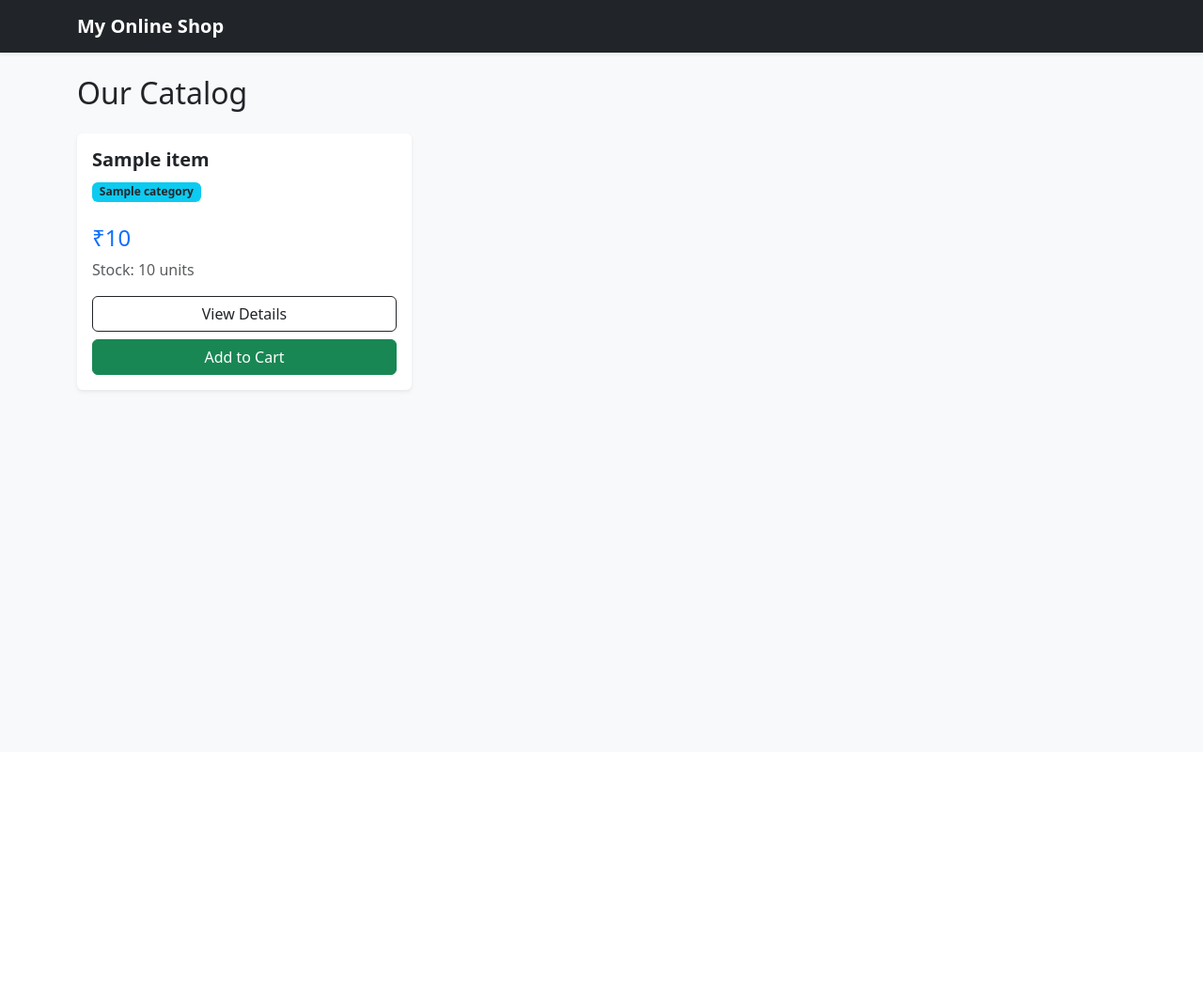
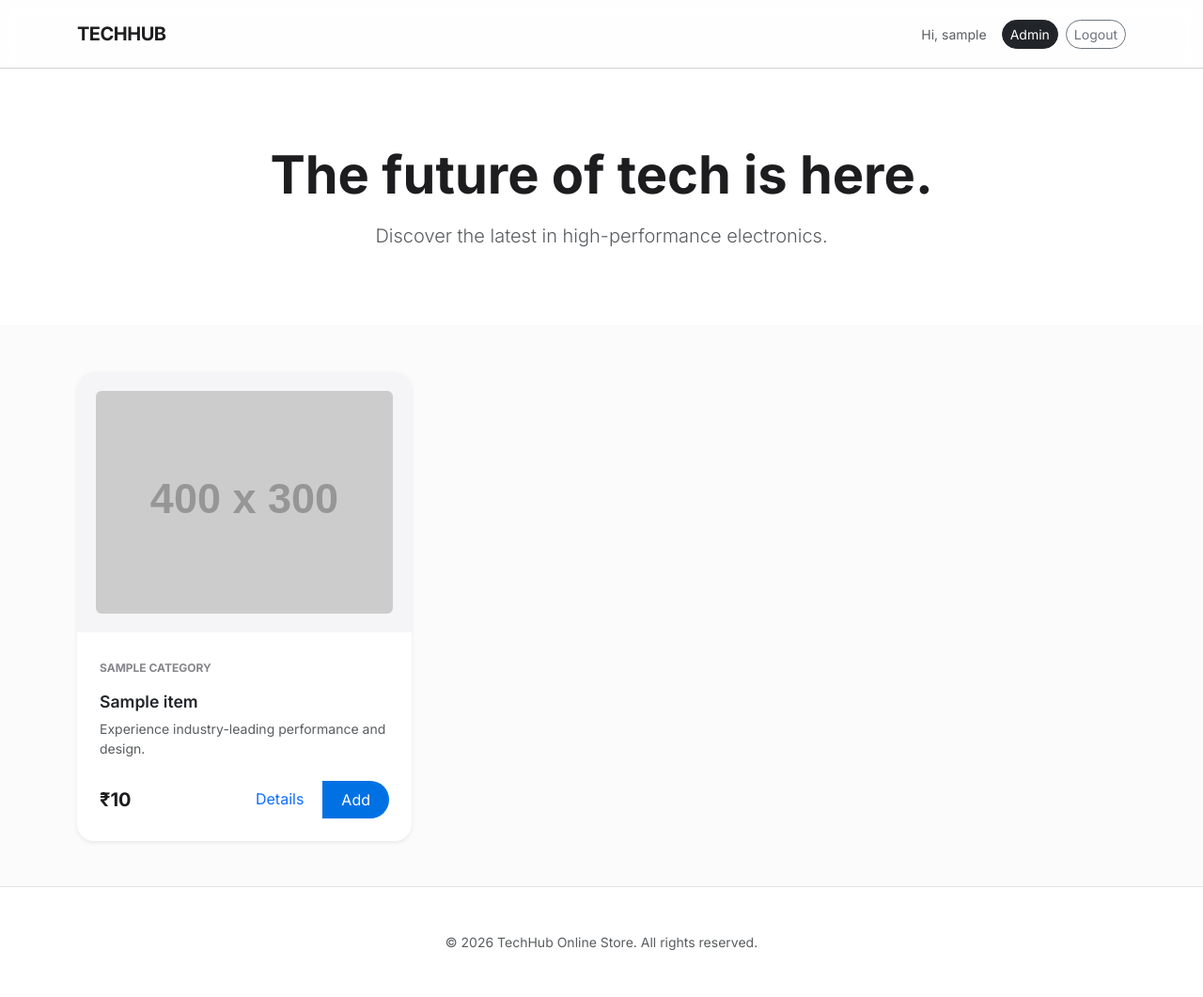
Before and after one commit to ShubhamProgr/e-commerce-web-, a Flask app: page / in a window 1280 px wide. Shown: the whole page at 94% size. Before the commit the page ends 418 px from the top, so only its background shows below. Run offline with Flask 3, Linux system fonts and the light colour scheme; the visitor is signed in with stand-in values (Sample User, id 1); grey boxes labelled with a size stand in for pictures from a placeholder-image service; a database or web service that is not in the repository returns one stand-in record (values such as "Sample title"); some libraries are stand-ins or nearby versions.

```diff
--- a/web/templates/index.html
+++ b/web/templates/index.html
@@ -3,39 +3,128 @@
 <head>
     <meta charset="UTF-8">
     <meta name="viewport" content="width=device-width, initial-scale=1.0">
-    <title>Online Shop - Home</title>
+    <title>TechHub | Premium Electronics</title>
+    <link href="https://fonts.googleapis.com/css2?family=Inter:wght@300;400;600;700&display=swap" rel="stylesheet">
     <link href="https://cdn.jsdelivr.net/npm/bootstrap@5.3.0/dist/css/bootstrap.min.css" rel="stylesheet">
+    <style>
+        :root {
+            --primary-blue: #0071e3; /* Apple-style blue */
+            --bg-light: #fbfbfb;
+            --text-dark: #1d1d1f;
+        }
+        body {
+            font-family: 'Inter', sans-serif;
+            background-color: var(--bg-light);
+            color: var(--text-dark);
+        }
+        .navbar {
+            background-color: rgba(255, 255, 255, 0.8) !important;
+            backdrop-filter: blur(10px);
+            border-bottom: 1px solid #d2d2d7;
+        }
+        .navbar-brand { font-weight: 700; color: var(--text-dark) !important; letter-spacing: -0.5px; }
+
+        /* Hero Section */
+        .hero-section {
+            padding: 80px 0;
+            text-align: center;
+            background: #fff;
+            margin-bottom: 50px;
+        }
+
+        /* Product Card Styling */
+        .card {
+            border: none;
+            border-radius: 18px;
+            transition: all 0.4s cubic-bezier(0.4, 0, 0.2, 1);
+            background: #fff;
+            overflow: hidden;
+        }
+        .card:hover {
+            transform: translateY(-10px);
+            box-shadow: 0 20px 40px rgba(0,0,0,0.08) !important;
+        }
+        .card-img-container {
+            background-color: #f5f5f7;
+            padding: 20px;
+            display: flex;
+            align-items: center;
+            justify-content: center;
+        }
+        .card-title { font-weight: 600; font-size: 1.1rem; margin-top: 15px; }
+        .product-category { font-size: 0.75rem; font-weight: 700; color: #86868b; text-transform: uppercase; }
+        .price-tag { font-size: 1.25rem; font-weight: 700; color: var(--text-dark); }
+
+        .btn-buy {
+            background-color: var(--primary-blue);
+            color: white;
+            border-radius: 20px;
+            padding: 8px 20px;
+            font-weight: 500;
+            border: none;
+        }
+        .btn-buy:hover { background-color: #0077ed; color: white; }
+    </style>
 </head>
-<body class="bg-light">
+<body>
 
-    <nav class="navbar navbar-dark bg-dark mb-4 shadow-sm">
+    <nav class="navbar navbar-expand-lg sticky-top py-3">
         <div class="container">
-            <a class="navbar-brand fw-bold" href="/">My Online Shop</a>
+            <a class="navbar-brand" href="/">TECHHUB</a>
+            <div class="d-flex align-items-center">
+                {% if current_user.is_authenticated %}
+                    <span class="me-3 small text-muted">Hi, {{ current_user.username }}</span>
+                    {% if current_user.role == 'admin' %}
+                        <a href="/admin/dashboard" class="btn btn-sm btn-dark me-2 rounded-pill">Admin</a>
+                    {% endif %}
+                    <a href="/logout" class="btn btn-sm btn-outline-secondary rounded-pill">Logout</a>
+                {% else %}
+                    <a href="/login" class="btn btn-sm btn-primary rounded-pill px-4">Login</a>
+                {% endif %}
+            </div>
         </div>
     </nav>
 
-    <div class="container">
-        <h2 class="mb-4">Our Catalog</h2>
-        <div class="row">
+    <header class="hero-section">
+        <div class="container">
+            <h1 class="display-4 fw-bold mb-3">The future of tech is here.</h1>
+            <p class="lead text-muted mb-0">Discover the latest in high-performance electronics.</p>
+        </div>
+    </header>
+
+    <main class="container mb-5">
+        <div class="row g-4">
             {% for product in products %}
-            <div class="col-md-4 mb-4">
-                <div class="card h-100 shadow-sm border-0">
-                    <div class="card-body">
-                        <h5 class="card-title fw-bold">{{ product.item }}</h5>
-                        <p class="badge bg-info text-dark">{{ product.category }}</p>
-                        <h4 class="text-primary mt-2">₹{{ product.price }}</h4>
-                        <p class="card-text text-muted">Stock: {{ product.stock }} units</p>
+            <div class="col-lg-4 col-md-6">
+                <div class="card h-100 shadow-sm">
+                    <div class="card-img-container">
+                        <img src="https://placehold.co/400x300/f5f5f7/0071e3?text={{ product.item|replace(' ', '+') }}"
+                             class="img-fluid rounded" alt="{{ product.item }}">
+                    </div>
+                    <div class="card-body p-4">
+                        <span class="product-category">{{ product.category }}</span>
+                        <h5 class="card-title">{{ product.item }}</h5>
+                        <p class="text-muted small mb-4">Experience industry-leading performance and design.</p>
 
-                        <div class="d-grid gap-2">
-                            <a href="/product/{{ product._id }}" class="btn btn-outline-dark">View Details</a>
-                            <button class="btn btn-success">Add to Cart</button>
+                        <div class="d-flex justify-content-between align-items-center">
+                            <span class="price-tag">₹{{ product.price }}</span>
+                            <div class="btn-group">
+                                <a href="/product/{{ product._id }}" class="btn btn-link text-decoration-none text-primary fw-600 me-2">Details</a>
+                                <a href="/add_to_cart/{{ product._id }}" class="btn btn-buy">Add</a>
+                            </div>
                         </div>
                     </div>
                 </div>
             </div>
             {% endfor %}
         </div>
-    </div>
+    </main>
+
+    <footer class="py-5 bg-white border-top">
+        <div class="container text-center">
+            <p class="text-muted small mb-0">&copy; 2026 TechHub Online Store. All rights reserved.</p>
+        </div>
+    </footer>
 
 </body>
 </html>
```
Also changed, not shown: main.py (+22 -31 lines), web/templates/base.html (added, +35 -0 lines).
